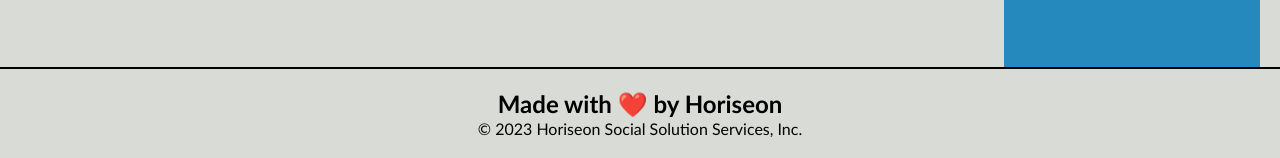
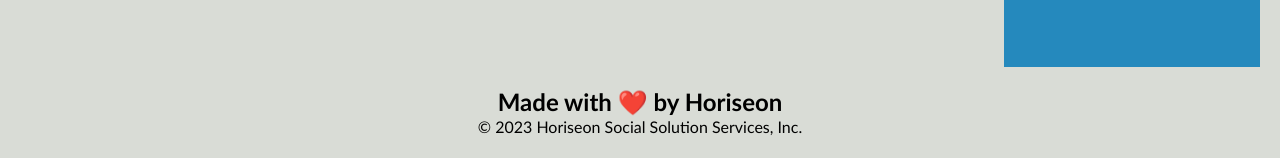
Before and after one commit to isaacfallon/1-Challenge-Code-Refactor-Horiseon, a plain HTML site: page index.html in a window 1280 px wide. Shown: the part 2069-2227 px from the top of the page. Drawn offline with Linux system fonts and the light colour scheme.

Commit message:
final minor fixes across files in project

```diff
--- a/assets/css/style.css
+++ b/assets/css/style.css
@@ -1,6 +1,6 @@
 /* Changes made to the overall structure of the CSS codebase to follow the semantic structure of the HTML elements. */
 
-/* Please see seperate comments for each element changed below to list specific changes made. */
+/* Please see separate comments for each element changed below to list specific changes made. */
 
 * {
     box-sizing: border-box;
@@ -10,22 +10,21 @@
 
 body {
     background-color: #d9dcd6;
+      /* This font-family attribute was previously duplicated throughout separate classes and elements and has been added one time to the 'body' element.
+    As the header and footer elements require different font families, their respective font-family attributes have been left as is. */
     font-family: 'Gill Sans', 'Gill Sans MT', Calibri, 'Trebuchet MS', sans-serif;
-    /* This font-family was previously duplicated throughout seperate classes and elements and has been added one time to the 'body' element.
-    As the header and footer elements require different font families, their respective font-family attributes have been left as is. */
 }
 
-/* Updated the header element to include a 'display' attribute with a value of 'flex' and a 'justify-content' attribute with a value of 'flex-end'.
-    I utilised part of a solution found on StackOverflow to solve this issue of having the h1 and nav elements share the same space within the header element.
-    Please see my README.MD file attached to this repo for specifics on how I sourced this code and credits for the user who posted it.  */
-
-/* All seperate header 'div' classes have been deleted and combined into this single 'header' element. */
+/* All separate header 'div' classes have been deleted and combined into this single 'header' element. */
 header {
     padding: 20px;
     font-family: 'Trebuchet MS', 'Lucida Sans Unicode', 'Lucida Grande', 'Lucida Sans', Arial, sans-serif;
     background-color: #2a607c;
     color: #ffffff;
     display: flex;
+    /* Updated the header element to include a 'display' attribute with a value of 'flex' and a 'justify-content' attribute with a value of 'flex-end'.
+    I utilised part of a solution found on StackOverflow to solve this issue of having the h1 and nav elements share the same space within the header element.
+    Please see my README.MD file attached to this repo for specifics on how I sourced this code and credits for the user who posted it.  */
     justify-content: flex-end;
 }
 
@@ -38,7 +37,7 @@ h1 {
     margin-right: auto;
 }
 
-/* Combined the previously seperate 'div' classes containing the navigation content into a single semantic' nav' element. */
+/* Combined the previously separate 'div' classes containing the navigation content into a single semantic' nav' element. */
 nav {
     display: inline;
     padding-top: 15px;
@@ -81,7 +80,7 @@ a:hover {
     margin-left: 20px;
 }
 
-/* These previously seperate classes have been combined into one to reduce repetition. */
+/* These previously separate classes have been combined into one to reduce repetition. */
 #search-engine-optimization, #online-reputation-management, #social-media-marketing {
     margin-bottom: 20px;
     padding: 50px;
@@ -90,12 +89,12 @@ a:hover {
     color: #ffffff;
 }
 
-/* The previously seperate 'img' elements have been combined into one within the 'main-content' class. */
+/* The previously separate 'img' elements have been combined into one within the 'main-content' class. */
 .main-content img {
     max-height: 200px;
 }
 
-/* The previously seperate 'h2' elements have been combined into one within the 'main-content' class. */
+/* The previously separate 'h2' elements have been combined into one within the 'main-content' class. */
 .main-content h2 {
     margin-bottom: 20px;
     font-size: 36px;
@@ -116,7 +115,7 @@ p {
     background-color: #2589bd;
 }
 
-/* These previously seperate classes have been combined into one to reduce repetition. */
+/* These previously separate classes have been combined into one to reduce repetition. */
 .benefit-lead, .benefit-brand, .benefit-cost {
     /* I also increased the 'margin-bottom' attribute to '50px' so the right-content ends flush alongside the main content.
     (PLEASE NOTE: this only works while the viewport is set to 100% as adding a @media screen query is outside the scope of this project. */
@@ -124,13 +123,13 @@ p {
     color: #ffffff;
 }
 
-/* The previously seperate 'h3' elements have been combined into one within the 'right-content' class. */
+/* The previously separate 'h3' elements have been combined into one within the 'right-content' class. */
 .right-content h3 {
     margin-bottom: 10px;
     text-align: center;
 }
 
-/* The previously seperate 'img' elements have been combined into one within the 'right-content' class. */
+/* The previously separate 'img' elements have been combined into one within the 'right-content' class. */
 .right-content img {
     display: block;
     margin: 10px auto;
@@ -142,11 +141,9 @@ footer {
     clear: both;
     font-family: 'Trebuchet MS', 'Lucida Sans Unicode', 'Lucida Grande', 'Lucida Sans', Arial, sans-serif;
     text-align: center;
-    /* A 'border-top' attribute has been added to clearly differentiate the footer elements for the user. */
-    border-top: 2px solid black;
 }
 
-/* Although the rest of the CSS codebase follows the semantic structure of the HTML elements, the float-right and float left classes have been moved to the bottom as they act as modifiers for other content.
+/* As the rest of the CSS codebase follows the semantic structure of the HTML elements, the float-right and float left classes have been moved to the bottom as they act as modifiers for other content.
 Additionally, as they could be utilised for future updates to the site, having them at the bottom improves readability of the CSS codebase.  */
 .float-left {
     float: left;
```
Also changed, not shown: index.html (+5 -4 lines), assets/images/CSS_code_lines_highlighted_from_answer.png (added), assets/images/Completed_challenge_screenshot_week1.png (added), assets/images/StackOverflow_answer_mmgross.png, 1 other file.
